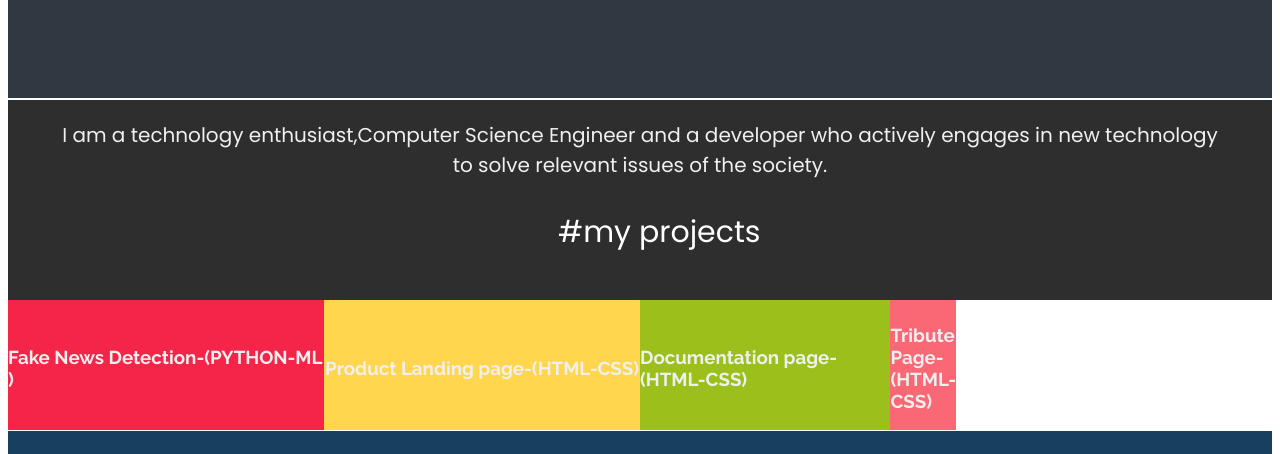
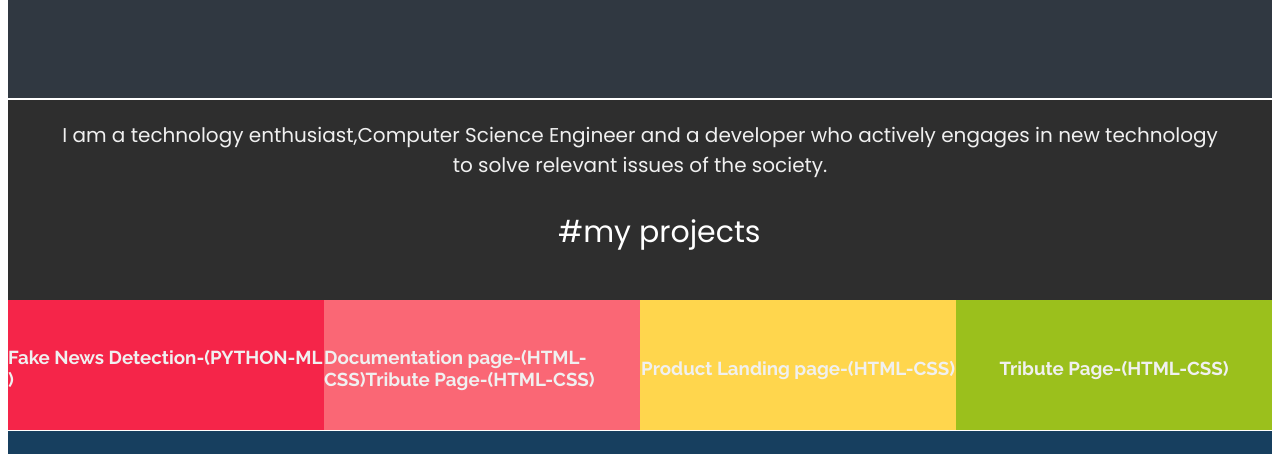
Before and after one commit to Datamyte/Arjun, a plain HTML site: page index.html in a window 1280 px wide. Shown: the part 346-800 px from the top of the page. Drawn offline with Linux system fonts and the light colour scheme.

Commit message:
Update index.html

```diff
--- a/index.html
+++ b/index.html
@@ -56,17 +56,19 @@
 
   </div>
 
+   <div id="wp1">
+    <a href="https://datamyte.github.io/pythondocs/"> <h3>Documentation page-(HTML-CSS)Tribute Page-(HTML-CSS)</h3></a>
+
+  </div>
+
+
   <div id="wp2">
     <a href="https://datamyte.github.io/StickerShop/"> <h3>Product Landing page-(HTML-CSS)</h3></a>
 
   </div>
   <div id="wp3">
-    <a href="https://datamyte.github.io/pythondocs/"> <h3>Documentation page-(HTML-CSS)</h3></a>
+    <a href="https://datamyte.github.io/TributeDrBorlaug/https://datamyte.github.io/pythondocs/"> <h3>Tribute Page-(HTML-CSS)</h3></a>
 
-   <div id="wp1">
-    <a href="https://datamyte.github.io/TributeDrBorlaug/"> <h3>Tribute Page-(HTML-CSS)</h3></a>
-
-  </div>
 
   </div>
 </div>
```
